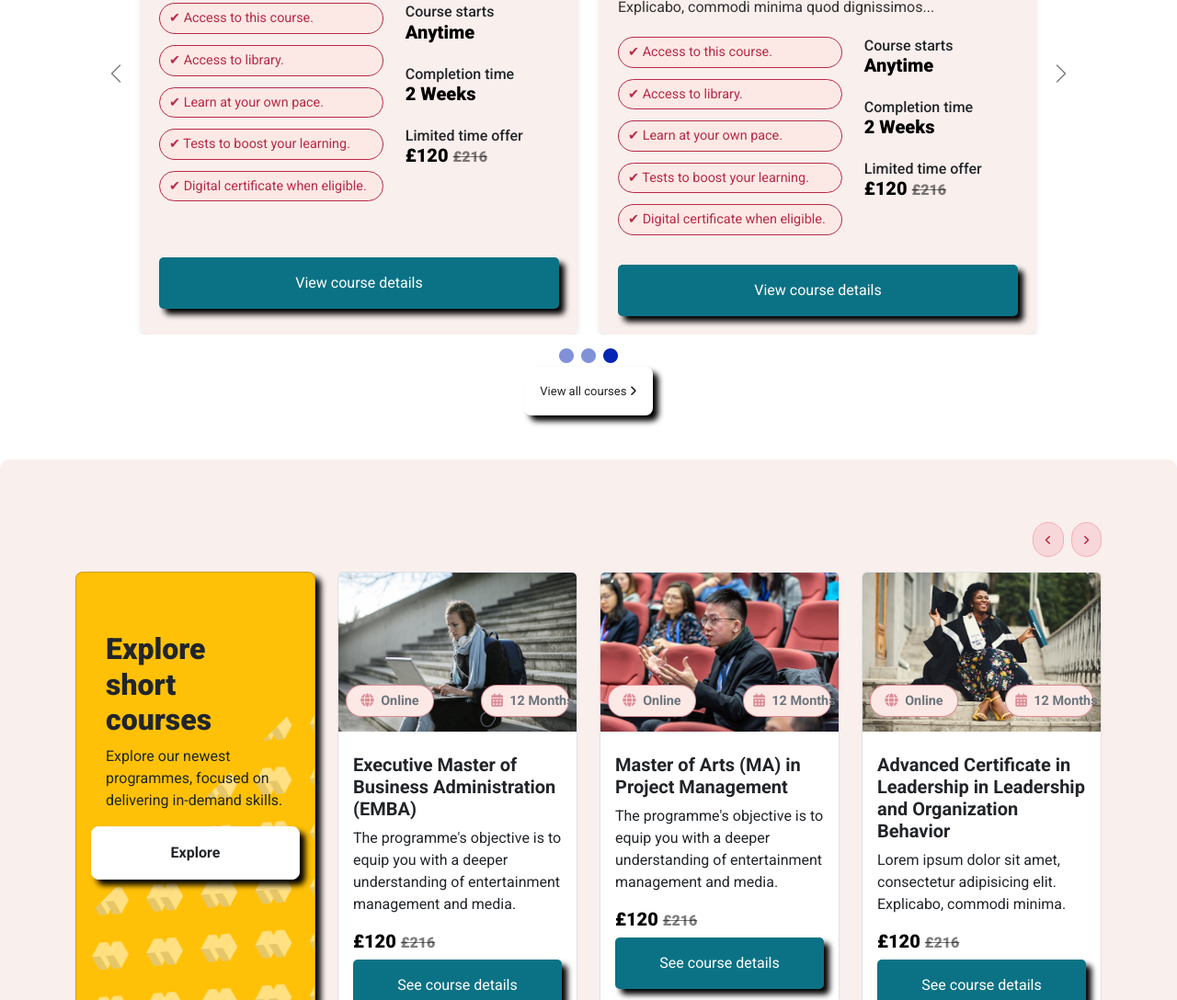
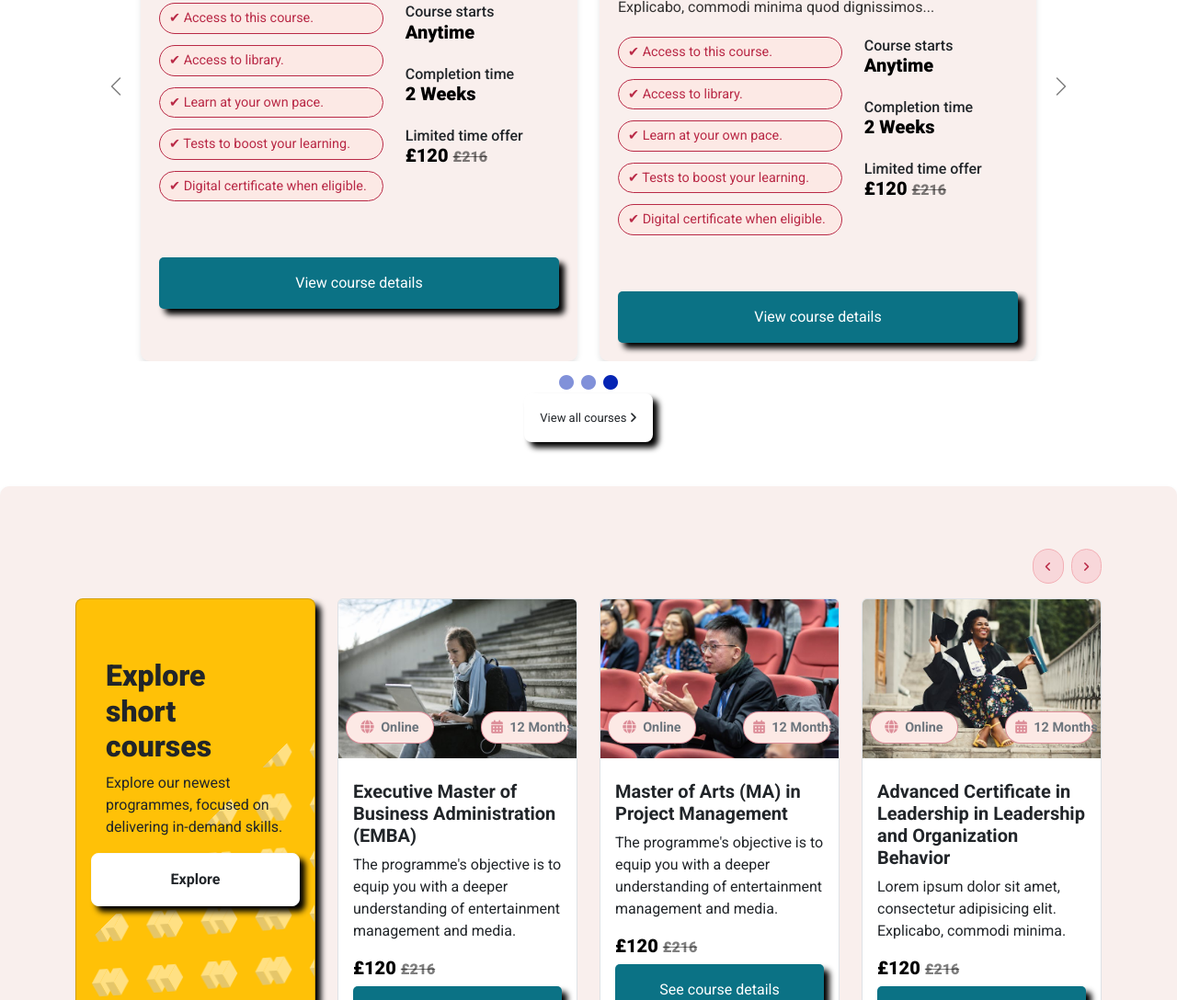
Before and after one commit to timenyin/Metropolitan_Harmony, a website: page index.html in a window 1280 px wide. Shown: the part 1176-2264 px from the top of the page at 92% size. Drawn offline with Linux system fonts and the light colour scheme.

Commit message:
update the button postion

```diff
--- a/index.html
+++ b/index.html
@@ -255,7 +255,7 @@
               </div>
 
                <!-- view button  2-->
-              <button class="btn reusable-btn w-100 btn-shadow py-3">View course details</button>
+              <button class="btn reusable-btn w-100 btn-shadow py-3 mt-6">View course details</button>
             </div>
           </div>
         </div>
```
